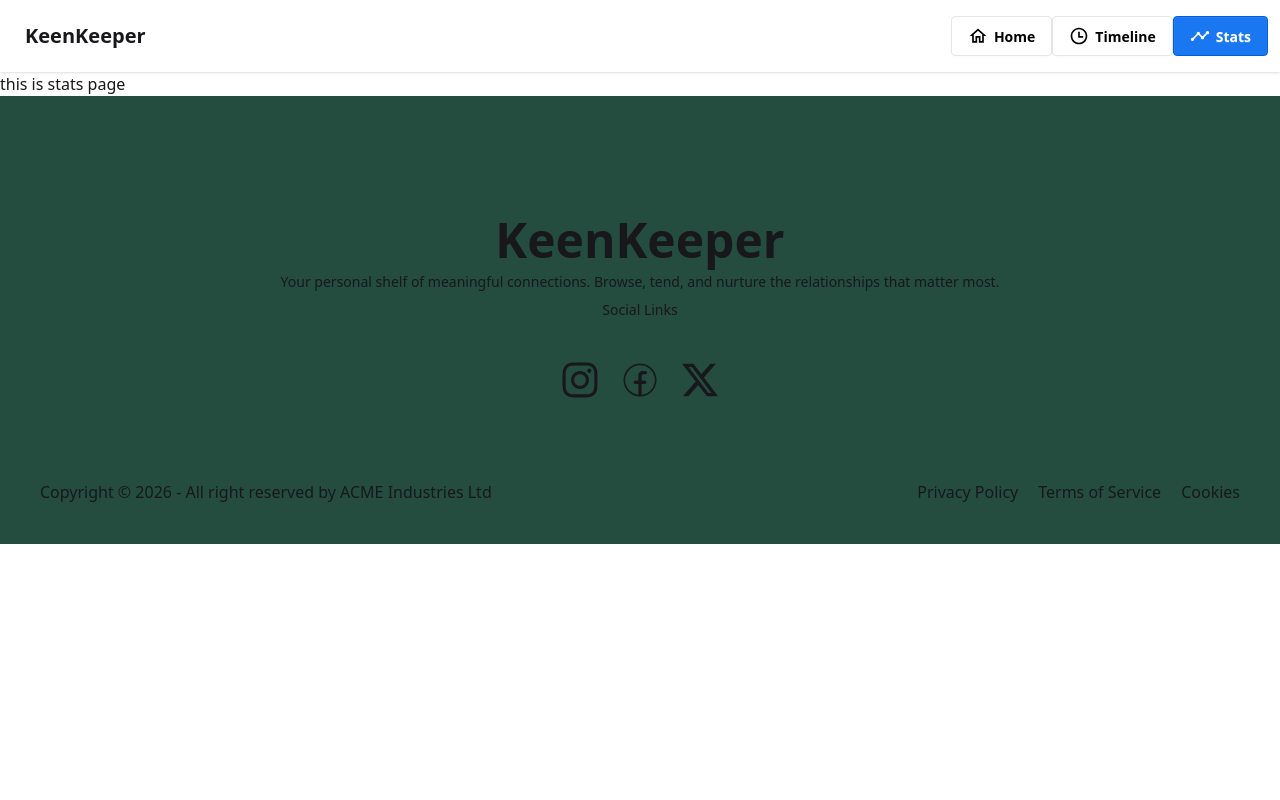
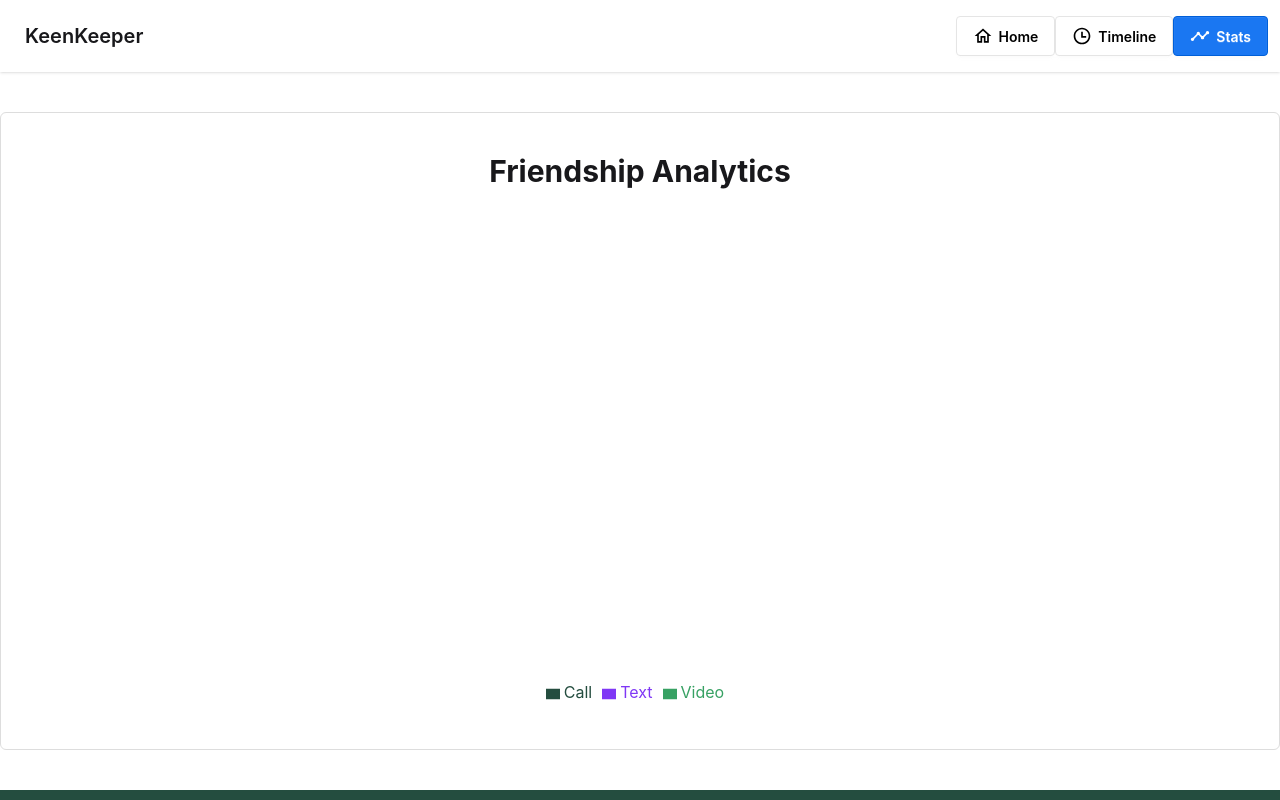
Before and after one commit to mohammadali27/my-KeenKeeper-app, a Next.js app: page /stats in a window 1280 px wide. Shown: the top 800 px of the page. Built offline with nearby package versions, Linux system fonts and the light colour scheme.

Commit message:
add pychart

```diff
--- a/src/app/AllFriens/page.jsx
+++ b/src/app/AllFriens/page.jsx
@@ -1,6 +1,6 @@
 import Image from "next/image";
 import NavbarBanner from "../NavbarBnner/page";
-// import friends from "@/component/data/friend.json";
+
 import Link from "next/link";
 
 const AllFriendsData = async function () {
@@ -11,7 +11,6 @@ const AllFriendsData = async function () {
 };
 
 const AllFriends = async () => {
-  // const app = friends;
   const app = await AllFriendsData();
   const Getstutas = (status) => {
     switch (status) {
@@ -32,7 +31,7 @@ const AllFriends = async () => {
       <p className=" font-bold text-2xl mt-5 mb-5 ">Your Friends</p>
 
       <>
-        <div className=" grid grid-cols-4 mx-auto gap-3 ">
+        <div className="grid sm:grid-cols-1 md:grid-cols-2 lg:grid-cols-4 mx-auto gap-3 ">
           {app.map((friend) => (
             <Link key={friend.id} href={`/apps/${friend.id}`}>
               <div className="">
--- a/src/app/NavbarBnner/page.jsx
+++ b/src/app/NavbarBnner/page.jsx
@@ -22,7 +22,7 @@ const NavbarBanner = ({app= []}) => {
           Add a Friend
         </button>
       </div>
-      <div className=" flex justify-around gap-3 mt-10 ">
+      <div className=" grid grid-cols-1 md:grid-cols-2  lg:grid-cols-4 justify-around gap-3 mt-10 ">
         <div className=" outline outline-fuchsia-100 px-10 py-5">
           <h3 className=" text-center">{totalFriend}</h3>
           <p>Total Friends</p>
--- a/src/app/apps/[id]/page.jsx
+++ b/src/app/apps/[id]/page.jsx
@@ -6,8 +6,10 @@ import { MdDelete } from "react-icons/md";
 import { RiNotificationSnoozeFill } from "react-icons/ri";
 
 const AllFriendsData = async function () {
-  const res = await fetch("https://my-keen-keeper-app.vercel.app/friend.json", {
-  });
+  const res = await fetch(
+    "https://my-keen-keeper-app.vercel.app/friend.json",
+    {},
+  );
   const data = await res.json();
   return data;
 };
@@ -23,9 +25,9 @@ const newPage = async ({ params }) => {
 
   return (
     <div className=" container mx-auto items-center mt-5 mb-5  ">
-      <div key={app.id} className="grid grid-cols-4 text-center">
+      <div key={app.id} className="grid grid-cols-1 md:grid-cols-3 md:grid-rows-2 text-center">
         <div className="items-center shadow-sm space-y-5">
-          <div className="grid justify-center   mx-auto ">
+          <div className="grid  justify-center   mx-auto ">
             <Image
               className="mx-auto"
               src={app.picture}
@@ -39,7 +41,7 @@ const newPage = async ({ params }) => {
             <p>{app.bio}</p>
             <p>{app.email}</p>
           </div>
-          <div className=" grid grid-rows-3">
+          <div className=" grid grid-rows-3 ">
             <button className="btn">
               <RiNotificationSnoozeFill />
               Snooze 2 weeks
@@ -48,27 +50,38 @@ const newPage = async ({ params }) => {
               <FaBoxArchive />
               Archive
             </button>
-            <button className="btn ">
+            <button className="btn btn-error ">
               <MdDelete />
               Delete
             </button>
           </div>
         </div>
-        <div className="grid grid-cols-3">
-          <div className="">
+        <div className="grid grid-rows-1 col-span-2 h-100">
+          <div className=" flex justify-between items-center">
+            <div className=" shadow-sm p-10">
               <p>{app.days_since_contact}</p>
               <p>days_since_contact</p>
             </div>
-          <div className="">
+            <div className="shadow-sm  p-10">
               <p>{app.goal}</p>
               <p>Goal (Days)</p>
             </div>
-          <div className="">
+            <div className="shadow-sm  p-10">
               <p>{app.next_due_date}</p>
               <p>Next Due</p>
             </div>
           </div>
+          <div className="flex justify-between text-center p-2 shadow-sm">
+            <div className="">
+              <p>Relationship Goal</p>
+              <p>Connect every 30 days</p>
+            </div>
+            <button className="flex btn">Edit</button>
+          </div>
+          <div className="">
             <InstalCallButton app={app} />
+          </div>
+        </div>
       </div>
     </div>
   );
--- a/src/app/stats/page.jsx
+++ b/src/app/stats/page.jsx
@@ -1,13 +1,53 @@
-import React from 'react';
+"use client";
 
+import { InstallAppsContext } from "@/context/install.context";
+import { useContext } from "react";
+import { Legend, Pie, PieChart, Tooltip } from "recharts";
 
-const statsPage = () => {
-    return (
-        <div>
-            <p>this is stats page</p>
+const StatsPage = () => {
+  const { installedApp, setInstalledApp, timeline, setTimeline } =
+    useContext(InstallAppsContext);
+  const callCount = timeline.filter((Count) => Count.type === "Call").length;
+  const textCount = timeline.filter((Count) => Count.type === "Text").length;
+  const videoCount = timeline.filter((Count) => Count.type === "Video").length;
 
-        </div>
-    );
+  const data = [
+    { name: "Call", value: callCount, fill: "#244d3f" },
+    { name: "Text", value: textCount, fill: "#7f37f5" },
+    { name: "Video", value:videoCount , fill: "#37a163" },
+  ];
+  return (
+    <div className="my-10 p-10 border border-[#ddd] rounded-md container mx-auto">
+      <p className="text-3xl font-bold text-center mb-5">
+        Friendship Analytics
+      </p>
+      <PieChart
+        style={{
+          width: "100%",
+          maxWidth: "500px",
+          maxHeight: "80vh",
+          margin: "auto",
+          aspectRatio: 1,
+        }}
+        responsive
+      >
+        <Pie
+          data={data}
+          innerRadius="80%"
+          outerRadius="100%"
+          // Corner radius is the rounded edge of each pie slice
+          cornerRadius="50%"
+          fill="#8884d8"
+          // padding angle is the gap between each pie slice
+          paddingAngle={5}
+          dataKey="value"
+          isAnimationActive={true}
+        />
+        <Legend />
+        <Tooltip />
+      </PieChart>
+    </div>
+  );
 };
 
-export default statsPage;
+export default StatsPage;
--- a/src/app/timeline/page.jsx
+++ b/src/app/timeline/page.jsx
@@ -8,6 +8,7 @@ const Timeline = () => {
   return (
     <div className="w-8/12 mx-auto space-y-5 mb-5">
       <h1 className="text-3xl font-bold">Timeline</h1>
+
 
       {timeline.length === 0 ? (
         <p className="text-gray-500">No activity yet</p>
--- a/src/component/CallButton/InstalCallButton.jsx
+++ b/src/component/CallButton/InstalCallButton.jsx
@@ -24,23 +24,28 @@ const InstalCallButton = ({ app }) => {
   };
 
   return (
-    <div className="flex items-center shadow-sm gap-5">
-      <button onClick={() => addToTimeline("Call")} className="btn">
+    <>
+      <div className=" text-left font-bold text-xl mt-10">
+        <p>Quick Check-In</p>
+      </div>
+      <div className="flex items-center mx-auto gap-5  shadow-sm ">
+        <div className="  ">
+          <button onClick={() => addToTimeline("Call")} className="btn p-10">
             <FiPhoneCall /> Call
-
           </button>
 
-      <button onClick={() => addToTimeline("Text")} className="btn">
+          <button onClick={() => addToTimeline("Text")} className="btn p-10">
             <MdTextsms /> Text
-
           </button>
 
-      <button onClick={() => addToTimeline("Video")} className="btn">
+          <button onClick={() => addToTimeline("Video")} className="btn p-10">
             <IoVideocamOutline /> Video
+          </button>
+        </div>
 
-      </button>
-      <ToastContainer/>
+        <ToastContainer />
       </div>
+    </>
   );
 };
 
```
Also changed, not shown: package.json (+5 -3 lines), 1 other file (tests, documents, lock files or other folders). Lines whose indentation alone changed are shown as unchanged.
